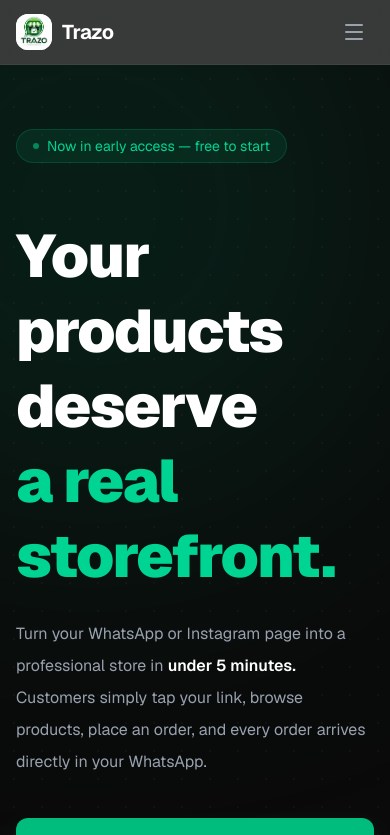
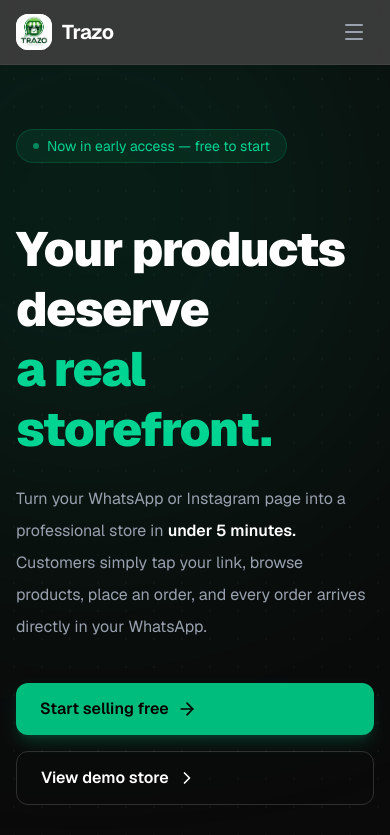
Before and after one commit to Reward-steve/trazo, a Next.js app: page / in a window 390 px wide. Shown: the top 835 px of the page. Built offline with nearby package versions, Linux system fonts and the light colour scheme.

Commit message:
fixed responsiveness

```diff
--- a/app/page.tsx
+++ b/app/page.tsx
@@ -37,7 +37,7 @@ export default function HomePage() {
           <div className="z-10 w-full max-w-2xl text-left">
             <HeroBadge />
 
-            <h1 className="mt-6 text-6xl font-black leading-tight tracking-tight 2xl:text-7xl">
+            <h1 className="mt-6 text-5xl font-black leading-tight tracking-tight 2xl:text-7xl">
               Your products deserve
               <br />
               <span className="text-emerald-400">a real storefront.</span>
```
